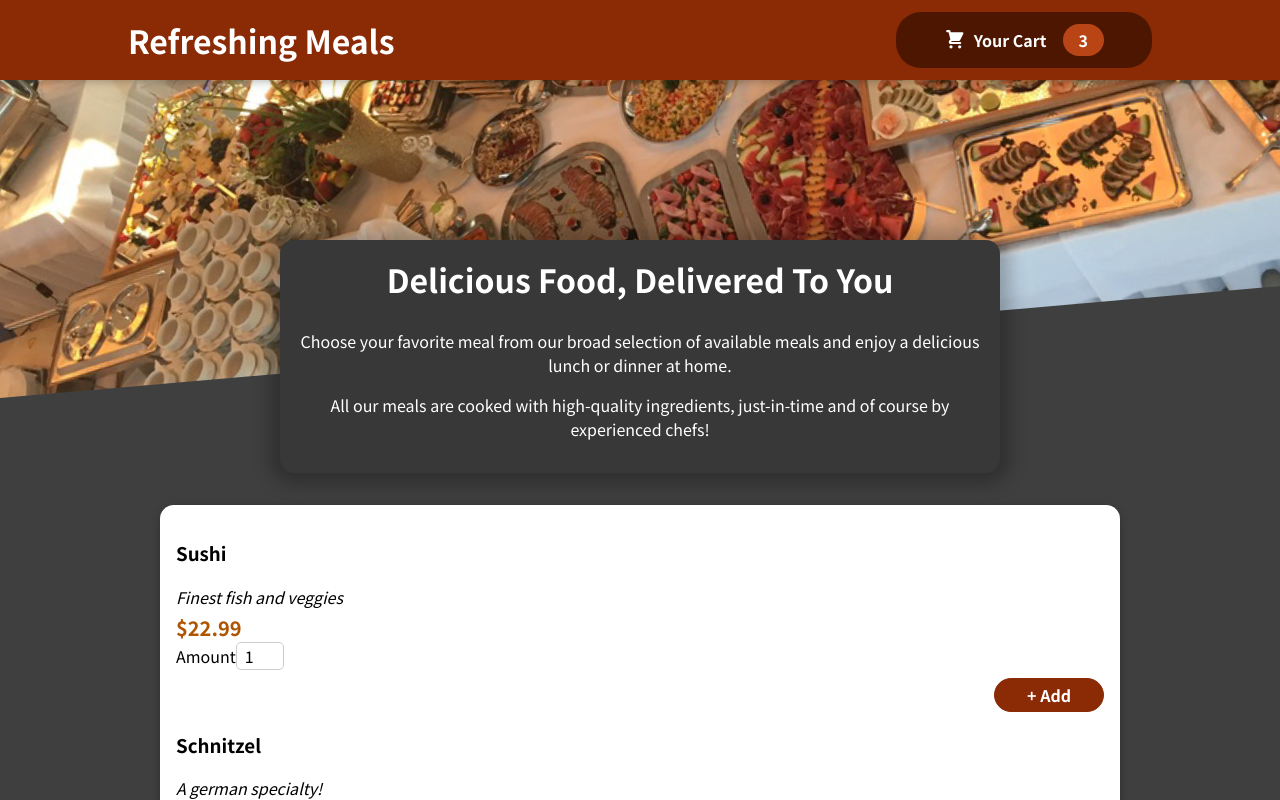
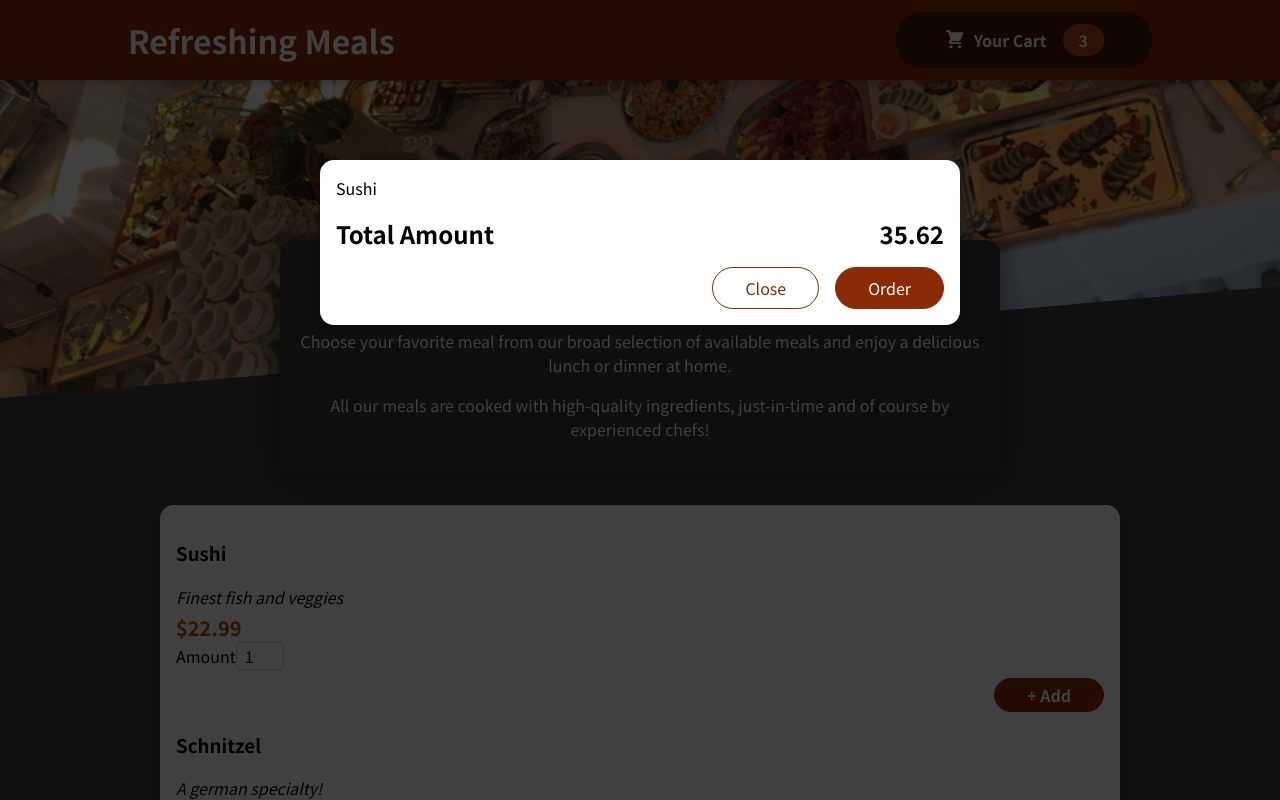
Before and after one commit to ShrutM07/Header-of-restaurant-app, a React (Create React App) app: page / in a window 1280 px wide. Shown: the top 800 px of the page. Built offline with nearby package versions, Linux system fonts and the light colour scheme.

Commit message:
Making a hard Coded Cart without any Functionality

```diff
--- a/public/index.html
+++ b/public/index.html
@@ -28,6 +28,7 @@
   </head>
   <body>
     <noscript>You need to enable JavaScript to run this app.</noscript>
+    <div id="overlays"></div>
     <div id="root"></div>
     <!--
       This HTML file is a template.
--- a/src/App.js
+++ b/src/App.js
@@ -2,10 +2,12 @@
 
 import Header from './components/Layout/Header';
 import Meals from './components/Meals/Meals';
+import Cart from './components/Cart/Cart';
 
 function App() {
   return (
     <Fragment>
+      <Cart />
       <Header />
       <main>
         <Meals />
--- /dev/null
+++ b/src/components/Cart/Cart.js
@@ -0,0 +1,30 @@
+import Modal from '../UI/Modal';
+import classes from './Cart.module.css';
+
+
+const Cart = props => {
+    const cartItems =(
+     <ul className={classes['cart-items']}>
+        {[{id: 'c1' , name: 'Sushi' , amount: 2, price: 12.99},].map((item) =>(
+         <li>{item.name}</li>
+        ))}
+        </ul>
+    );
+
+
+    return (
+    <Modal>
+       {cartItems}
+        <div className={classes.total}>
+            <span>Total Amount</span>
+            <span>35.62</span>
+        </div>
+        <div className={classes.actions}>
+            <button className={classes['button--alt']}>Close</button>
+            <button className={classes.button}>Order</button>
+        </div>
+    </Modal>
+    );
+};
+
+export default Cart;
--- /dev/null
+++ b/src/components/Cart/Cart.module.css
@@ -0,0 +1,46 @@
+.cart-items {
+    list-style: none;
+    margin: 0;
+    padding: 0;
+    max-height: 20rem;
+    overflow: auto;
+  }
+
+  .total {
+    display: flex;
+    justify-content: space-between;
+    align-items: center;
+    font-weight: bold;
+    font-size: 1.5rem;
+    margin: 1rem 0;
+  }
+
+  .actions {
+    text-align: right;
+  }
+
+  .actions button {
+    font: inherit;
+    cursor: pointer;
+    background-color: transparent;
+    border: 1px solid #8a2b06;
+    padding: 0.5rem 2rem;
+    border-radius: 25px;
+    margin-left: 1rem;
+  }
+
+  .actions button:hover,
+  .actions button:active {
+    background-color: #5a1a01;
+    border-color: #5a1a01;
+    color: white;
+  }
+
+  .actions .button--alt {
+    color: #8a2b06;
+  }
+
+  .actions .button {
+    background-color: #8a2b06;
+    color: white;
+  }
--- /dev/null
+++ b/src/components/UI/Modal.js
@@ -0,0 +1,30 @@
+import classes from './Modal.module.css';
+import { Fragment } from 'react';
+import ReactDom from 'react-dom';
+
+const Backdrop = props => {
+    return <div className={classes.backdrop} />
+};
+
+const ModalOverlay = props => {
+    return (
+    <div className={classes.modal}>
+        <div className={classes.content}>{props.children}</div>
+    </div>
+    );
+};
+
+const portalElement = document.getElementById('overlays');
+
+const Modal = props => {
+    return <Fragment>
+        {ReactDom.createPortal(<Backdrop />, portalElement)}
+        {ReactDom.createPortal(<ModalOverlay>{props.children}</ModalOverlay>,
+    portalElement
+    )}
+
+
+    </Fragment>
+};
+
+export default Modal;
--- /dev/null
+++ b/src/components/UI/Modal.module.css
@@ -0,0 +1,40 @@
+.backdrop {
+    position: fixed;
+    top: 0;
+    left: 0;
+    width: 100%;
+    height: 100vh;
+    z-index: 20;
+    background-color: rgba(0, 0, 0, 0.75);
+  }
+
+  .modal {
+    position: fixed;
+    top: 20vh;
+    left: 5%;
+    width: 90%;
+    background-color: white;
+    padding: 1rem;
+    border-radius: 14px;
+    box-shadow: 0 2px 8px rgba(0, 0, 0, 0.25);
+    z-index: 30;
+    animation: slide-down 300ms ease-out forwards;
+  }
+
+  @media (min-width: 768px) {
+    .modal {
+      width: 40rem;
+      left: calc(50% - 20rem);
+    }
+  }
+
+  @keyframes slide-down {
+    from {
+      opacity: 0;
+      transform: translateY(-3rem);
+    }
+    to {
+      opacity: 1;
+      transform: translateY(0);
+    }
+  }
```
